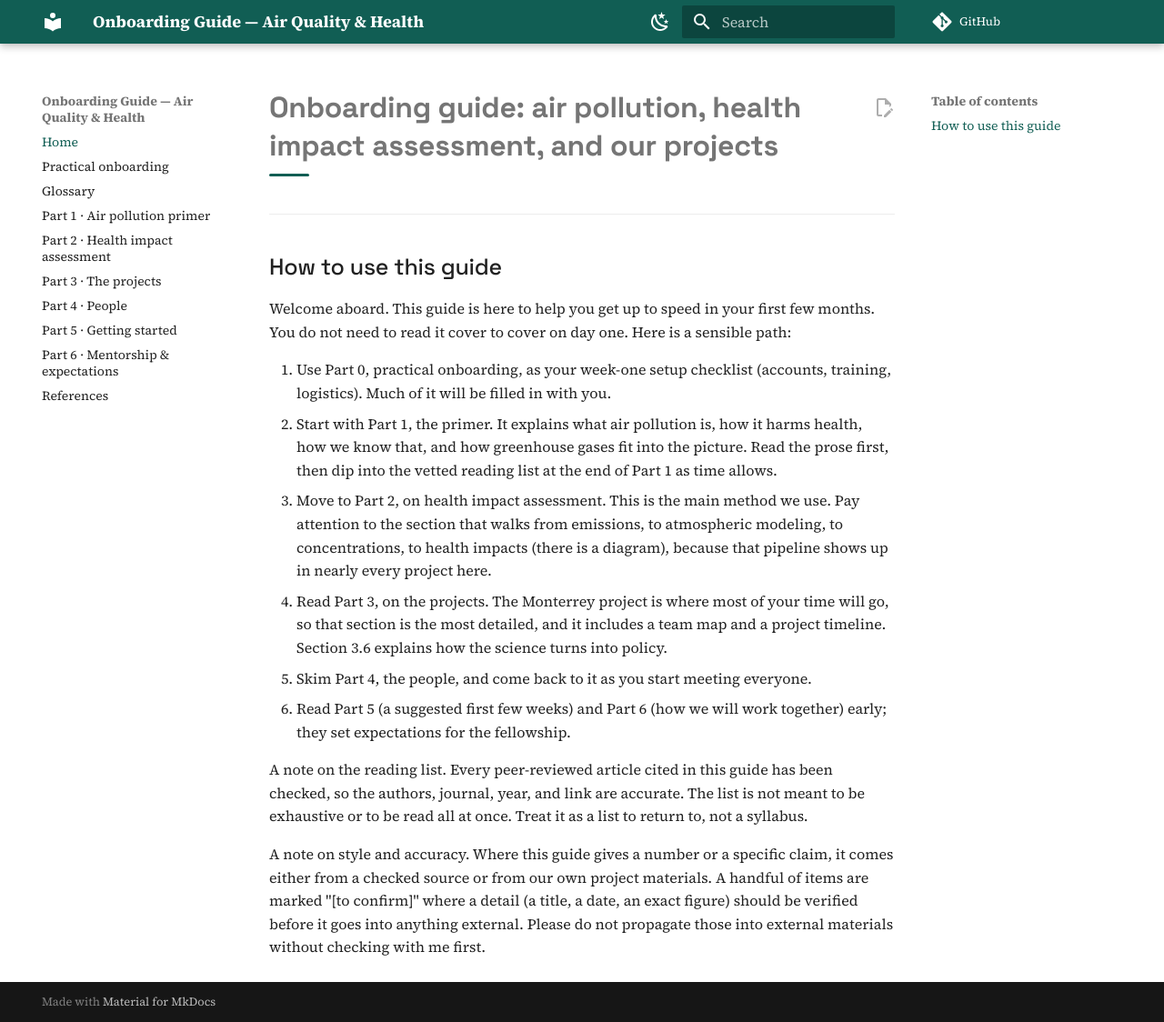
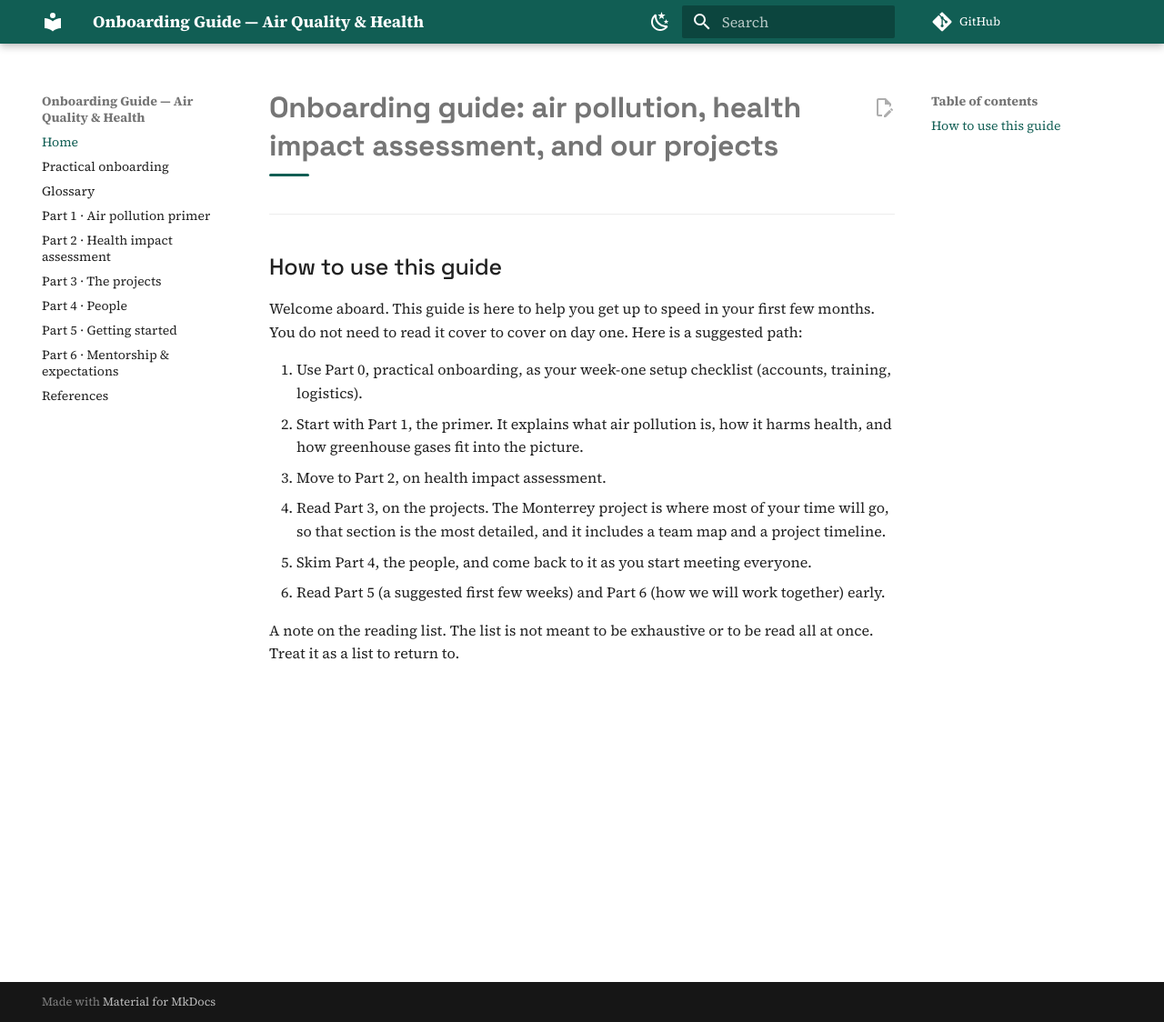
Before and after one commit to vtinney/mh-onboarding-site, an MkDocs documentation site: the page built from docs/index.md, in a window 1280 px wide and 1124 px high. Shown: the whole window at 91% size. Built offline with MkDocs 1.6.1 and Material for MkDocs 9.7.7, drawn with Linux system fonts in a browser that asks for light colours; comment, search, counter and statistics services are not loaded.

Commit message:
Update index.md

```diff
--- a/docs/index.md
+++ b/docs/index.md
@@ -4,15 +4,13 @@
 
 ## How to use this guide
 
-Welcome aboard. This guide is here to help you get up to speed in your first few months. You do not need to read it cover to cover on day one. Here is a sensible path:
+Welcome aboard. This guide is here to help you get up to speed in your first few months. You do not need to read it cover to cover on day one. Here is a suggested path:
 
-1. Use Part 0, practical onboarding, as your week-one setup checklist (accounts, training, logistics). Much of it will be filled in with you.
-2. Start with Part 1, the primer. It explains what air pollution is, how it harms health, how we know that, and how greenhouse gases fit into the picture. Read the prose first, then dip into the vetted reading list at the end of Part 1 as time allows.
-3. Move to Part 2, on health impact assessment. This is the main method we use. Pay attention to the section that walks from emissions, to atmospheric modeling, to concentrations, to health impacts (there is a diagram), because that pipeline shows up in nearly every project here.
-4. Read Part 3, on the projects. The Monterrey project is where most of your time will go, so that section is the most detailed, and it includes a team map and a project timeline. Section 3.6 explains how the science turns into policy.
+1. Use Part 0, practical onboarding, as your week-one setup checklist (accounts, training, logistics).
+2. Start with Part 1, the primer. It explains what air pollution is, how it harms health, and how greenhouse gases fit into the picture.
+3. Move to Part 2, on health impact assessment.
+4. Read Part 3, on the projects. The Monterrey project is where most of your time will go, so that section is the most detailed, and it includes a team map and a project timeline.
 5. Skim Part 4, the people, and come back to it as you start meeting everyone.
-6. Read Part 5 (a suggested first few weeks) and Part 6 (how we will work together) early; they set expectations for the fellowship.
+6. Read Part 5 (a suggested first few weeks) and Part 6 (how we will work together) early.
 
-A note on the reading list. Every peer-reviewed article cited in this guide has been checked, so the authors, journal, year, and link are accurate. The list is not meant to be exhaustive or to be read all at once. Treat it as a list to return to, not a syllabus.
-
-A note on style and accuracy. Where this guide gives a number or a specific claim, it comes either from a checked source or from our own project materials. A handful of items are marked "[to confirm]" where a detail (a title, a date, an exact figure) should be verified before it goes into anything external. Please do not propagate those into external materials without checking with me first.
+A note on the reading list. The list is not meant to be exhaustive or to be read all at once. Treat it as a list to return to.
```
